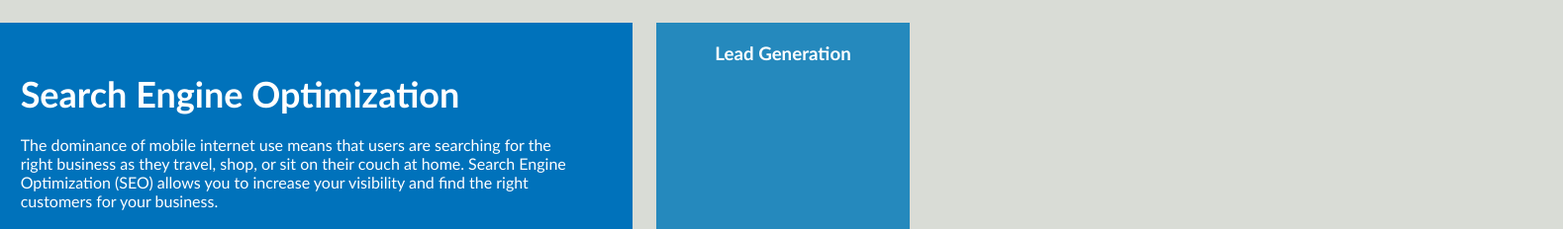
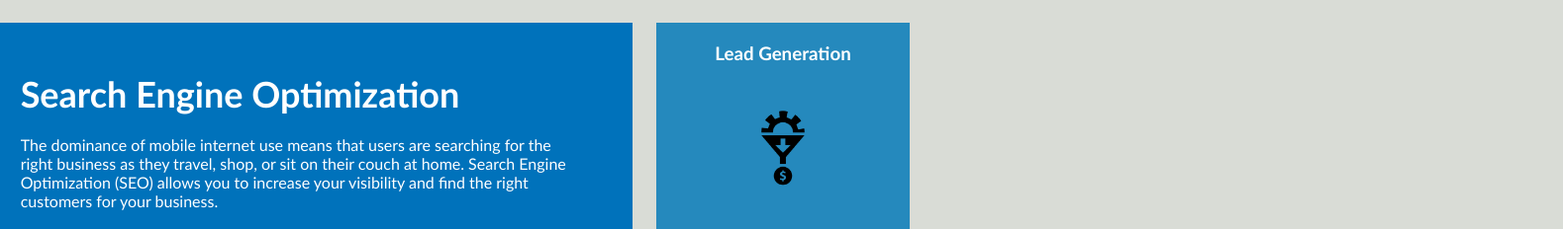
Before and after one commit to Hibo-ali/horiseon-refractor, a plain HTML site: page docs/index.html in a window 1280 px wide. Shown: the part 899-1131 px from the top of the page at 99% size, 1579 px wide, since content can reach past the window. Drawn offline with Linux system fonts and the light colour scheme.

Commit message:
added id

```diff
--- a/docs/assets/css/style.css
+++ b/docs/assets/css/style.css
@@ -102,7 +102,7 @@ p {
 }
 
 
-.benefit-lead-img, .benefit-brand img, .benefit-cost img {
+.benefit-lead img, .benefit-brand img, .benefit-cost img {
     display: block;
     margin: 10px auto;
     max-width: 150px;
--- a/docs/index.html
+++ b/docs/index.html
@@ -28,7 +28,7 @@
         </header>
         <figure class="hero" alt="People gathered in a conference room around a table" ></figure>
         <main class="content">
-        <div class="search-engine-optimization">
+        <div id="search-engine-optimization" class="search-engine-optimization">
             <img src="./assets/image/search-engine-optimization.jpg" class="float-left" alt="office supplies on a desk" />
             <h2>Search Engine Optimization</h2>
             <p>
@@ -53,7 +53,7 @@
     <aside class="benefits">
         <div class="benefit-lead">
             <h3>Lead Generation</h3>
-            <img src="../assets/image/lead-generation.png" />
+            <img src="./assets/image/lead-generation.png" />
             <p>
                 Inbound strategies for lead generation require less work for your business, bringing customers directly to your website.
             </p>
```
